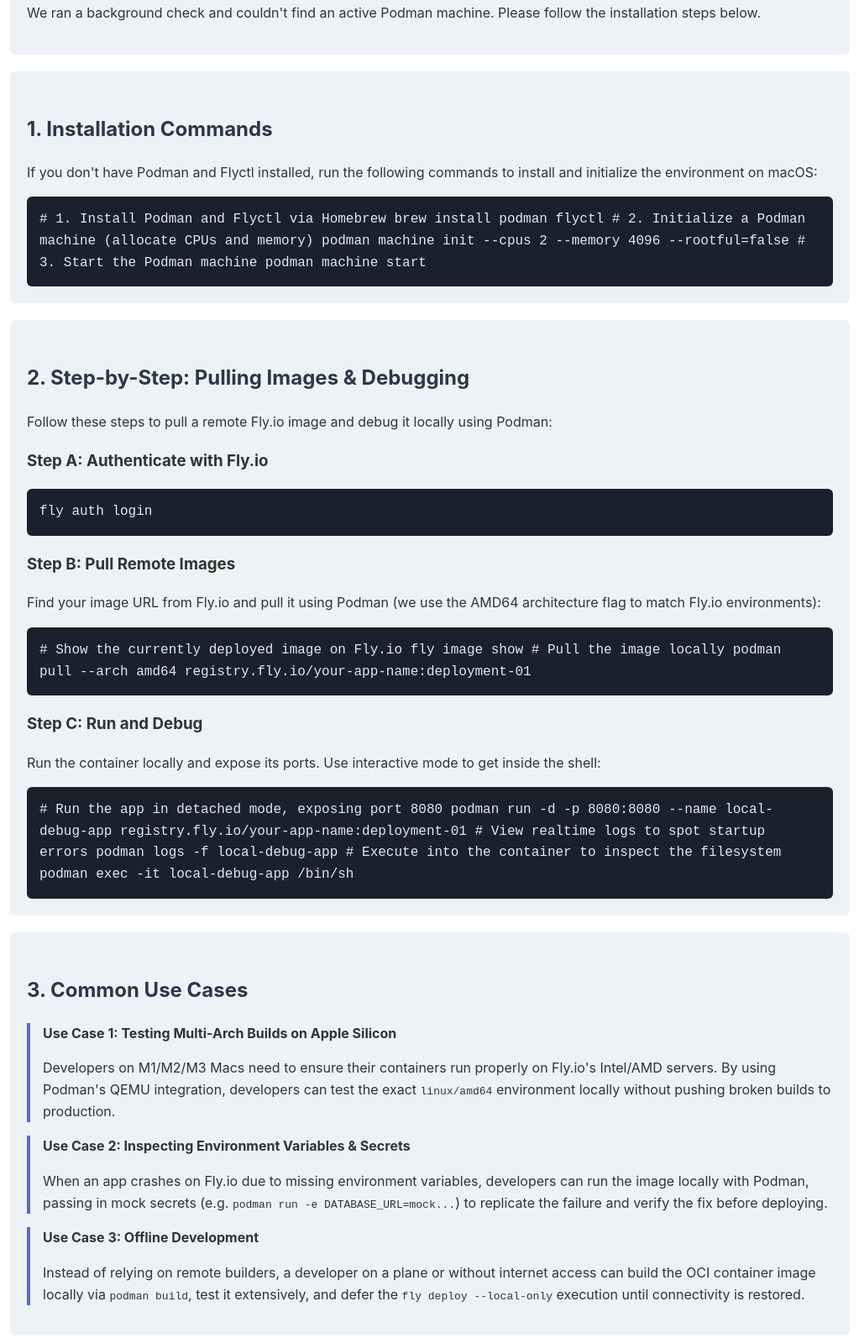
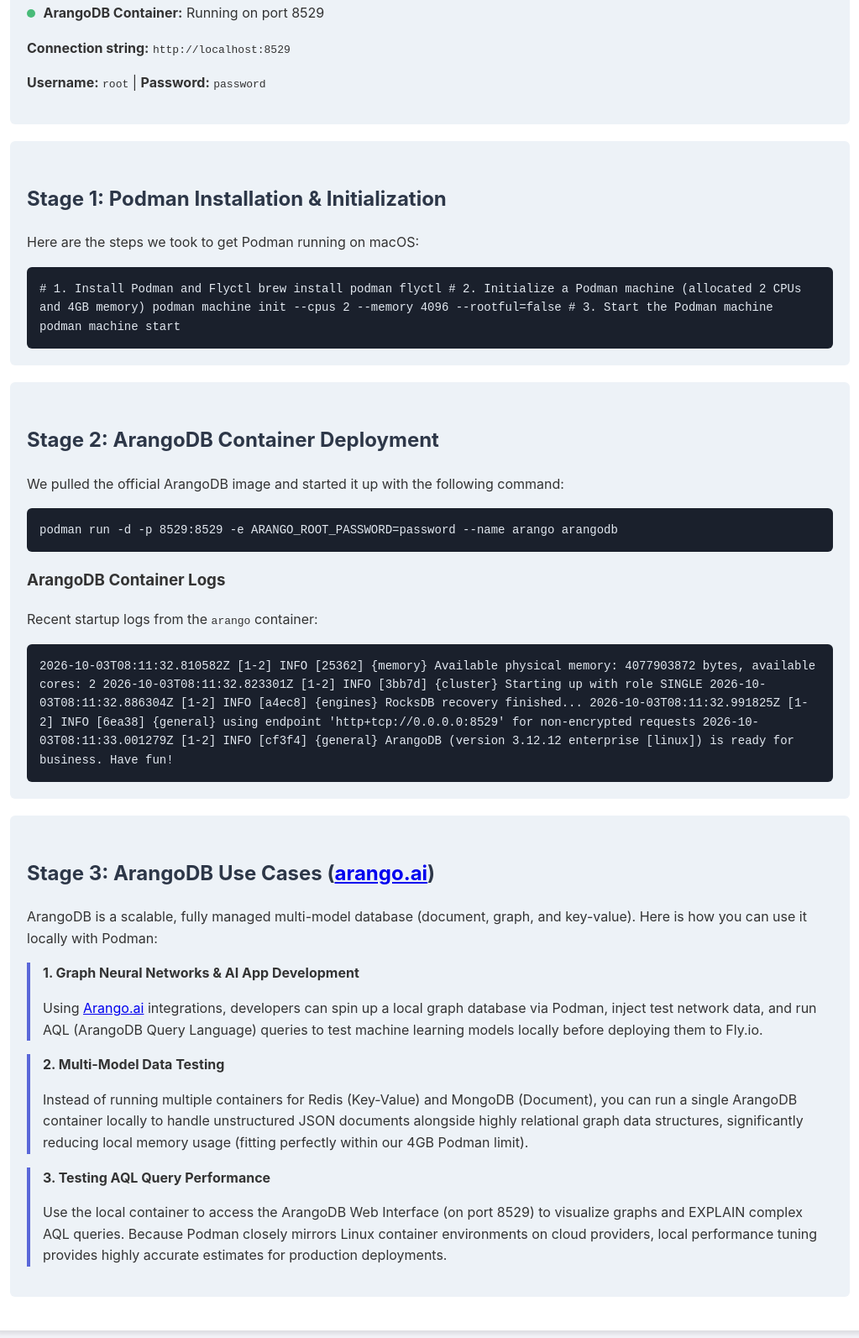
Before and after one commit to rifaterdemsahin/podman, a plain HTML site: page index.html in a window 1280 px wide. Shown: the part 293-1886 px from the top of the page at 84% size, without its empty margins (128-1151 px from the left). Drawn offline with Linux system fonts and the light colour scheme.

Commit message:
Add ArangoDB integration, use cases, and update documentation

```diff
--- a/index.html
+++ b/index.html
@@ -3,14 +3,14 @@
 <head>
     <meta charset="UTF-8">
     <meta name="viewport" content="width=device-width, initial-scale=1.0">
-    <title>Podman & Fly.io Local Debugging</title>
+    <title>Podman & ArangoDB Local Debugging</title>
     <style>
         body { font-family: -apple-system, BlinkMacSystemFont, "Segoe UI", Roboto, Helvetica, Arial, sans-serif; margin: 0; padding: 20px; background-color: #f4f4f9; color: #333; line-height: 1.6; }
         .container { max-width: 1000px; margin: 0 auto; background: #fff; padding: 20px; border-radius: 8px; box-shadow: 0 4px 6px rgba(0,0,0,0.1); }
         h1 { color: #5a67d8; border-bottom: 2px solid #e2e8f0; padding-bottom: 10px; }
         h2 { color: #2d3748; margin-top: 30px; }
         .card { background: #edf2f7; padding: 20px; border-radius: 6px; margin-bottom: 20px; }
-        .code-block { background-color: #1a202c; color: #e2e8f0; padding: 15px; border-radius: 6px; overflow-x: auto; font-family: "Courier New", Courier, monospace; }
+        .code-block { background-color: #1a202c; color: #e2e8f0; padding: 15px; border-radius: 6px; overflow-x: auto; font-family: "Courier New", Courier, monospace; font-size: 14px; }
         table { width: 100%; border-collapse: collapse; margin-top: 10px; }
         th, td { padding: 10px; text-align: left; border-bottom: 1px solid #cbd5e0; }
         th { background-color: #e2e8f0; }
@@ -18,26 +18,30 @@
         .status-red { background-color: #e53e3e; }
         .status-green { background-color: #48bb78; }
         .use-case { border-left: 4px solid #5a67d8; padding-left: 15px; margin-bottom: 15px; }
+        .nav { margin-bottom: 20px; }
+        .nav a { margin-right: 15px; text-decoration: none; color: #5a67d8; font-weight: bold; }
     </style>
 </head>
 <body>
     <div class="container">
-        <h1>Podman & Fly.io Guide & Dashboard</h1>
+        <h1>Podman & ArangoDB Integration Dashboard</h1>
 
         <div class="card">
             <h2>Current Install Status</h2>
-            <p><span class="status-dot status-red"></span> <strong>Podman State:</strong> Not Installed / Not Running</p>
-            <p>We ran a background check and couldn't find an active Podman machine. Please follow the installation steps below.</p>
+            <p><span class="status-dot status-green"></span> <strong>Podman State:</strong> Installed & Running</p>
+            <p><span class="status-dot status-green"></span> <strong>ArangoDB Container:</strong> Running on port 8529</p>
+            <p><strong>Connection string:</strong> <code>http://localhost:8529</code></p>
+            <p><strong>Username:</strong> <code>root</code> | <strong>Password:</strong> <code>password</code></p>
         </div>
 
         <div class="card">
-            <h2>1. Installation Commands</h2>
-            <p>If you don't have Podman and Flyctl installed, run the following commands to install and initialize the environment on macOS:</p>
+            <h2>Stage 1: Podman Installation & Initialization</h2>
+            <p>Here are the steps we took to get Podman running on macOS:</p>
             <div class="code-block">
-# 1. Install Podman and Flyctl via Homebrew
+# 1. Install Podman and Flyctl
 brew install podman flyctl
 
-# 2. Initialize a Podman machine (allocate CPUs and memory)
+# 2. Initialize a Podman machine (allocated 2 CPUs and 4GB memory)
 podman machine init --cpus 2 --memory 4096 --rootful=false
 
 # 3. Start the Podman machine
@@ -46,52 +50,40 @@
         </div>
 
         <div class="card">
-            <h2>2. Step-by-Step: Pulling Images & Debugging</h2>
-            <p>Follow these steps to pull a remote Fly.io image and debug it locally using Podman:</p>
-
-            <h3>Step A: Authenticate with Fly.io</h3>
-            <div class="code-block">fly auth login</div>
-
-            <h3>Step B: Pull Remote Images</h3>
-            <p>Find your image URL from Fly.io and pull it using Podman (we use the AMD64 architecture flag to match Fly.io environments):</p>
+            <h2>Stage 2: ArangoDB Container Deployment</h2>
+            <p>We pulled the official ArangoDB image and started it up with the following command:</p>
             <div class="code-block">
-# Show the currently deployed image on Fly.io
-fly image show
-
-# Pull the image locally
-podman pull --arch amd64 registry.fly.io/your-app-name:deployment-01
+podman run -d -p 8529:8529 -e ARANGO_ROOT_PASSWORD=password --name arango arangodb
             </div>
 
-            <h3>Step C: Run and Debug</h3>
-            <p>Run the container locally and expose its ports. Use interactive mode to get inside the shell:</p>
+            <h3>ArangoDB Container Logs</h3>
+            <p>Recent startup logs from the <code>arango</code> container:</p>
             <div class="code-block">
-# Run the app in detached mode, exposing port 8080
-podman run -d -p 8080:8080 --name local-debug-app registry.fly.io/your-app-name:deployment-01
-
-# View realtime logs to spot startup errors
-podman logs -f local-debug-app
-
-# Execute into the container to inspect the filesystem
-podman exec -it local-debug-app /bin/sh
+2026-10-03T08:11:32.810582Z [1-2] INFO [25362] {memory} Available physical memory: 4077903872 bytes, available cores: 2
+2026-10-03T08:11:32.823301Z [1-2] INFO [3bb7d] {cluster} Starting up with role SINGLE
+2026-10-03T08:11:32.886304Z [1-2] INFO [a4ec8] {engines} RocksDB recovery finished...
+2026-10-03T08:11:32.991825Z [1-2] INFO [6ea38] {general} using endpoint 'http+tcp://0.0.0.0:8529' for non-encrypted requests
+2026-10-03T08:11:33.001279Z [1-2] INFO [cf3f4] {general} ArangoDB (version 3.12.12 enterprise [linux]) is ready for business. Have fun!
             </div>
         </div>
 
         <div class="card">
-            <h2>3. Common Use Cases</h2>
+            <h2>Stage 3: ArangoDB Use Cases (<a href="https://arango.ai/" target="_blank">arango.ai</a>)</h2>
+            <p>ArangoDB is a scalable, fully managed multi-model database (document, graph, and key-value). Here is how you can use it locally with Podman:</p>
 
             <div class="use-case">
-                <strong>Use Case 1: Testing Multi-Arch Builds on Apple Silicon</strong>
-                <p>Developers on M1/M2/M3 Macs need to ensure their containers run properly on Fly.io's Intel/AMD servers. By using Podman's QEMU integration, developers can test the exact <code>linux/amd64</code> environment locally without pushing broken builds to production.</p>
+                <strong>1. Graph Neural Networks & AI App Development</strong>
+                <p>Using <a href="https://arango.ai/">Arango.ai</a> integrations, developers can spin up a local graph database via Podman, inject test network data, and run AQL (ArangoDB Query Language) queries to test machine learning models locally before deploying them to Fly.io.</p>
             </div>
 
             <div class="use-case">
-                <strong>Use Case 2: Inspecting Environment Variables & Secrets</strong>
-                <p>When an app crashes on Fly.io due to missing environment variables, developers can run the image locally with Podman, passing in mock secrets (e.g. <code>podman run -e DATABASE_URL=mock...</code>) to replicate the failure and verify the fix before deploying.</p>
+                <strong>2. Multi-Model Data Testing</strong>
+                <p>Instead of running multiple containers for Redis (Key-Value) and MongoDB (Document), you can run a single ArangoDB container locally to handle unstructured JSON documents alongside highly relational graph data structures, significantly reducing local memory usage (fitting perfectly within our 4GB Podman limit).</p>
             </div>
 
             <div class="use-case">
-                <strong>Use Case 3: Offline Development</strong>
-                <p>Instead of relying on remote builders, a developer on a plane or without internet access can build the OCI container image locally via <code>podman build</code>, test it extensively, and defer the <code>fly deploy --local-only</code> execution until connectivity is restored.</p>
+                <strong>3. Testing AQL Query Performance</strong>
+                <p>Use the local container to access the ArangoDB Web Interface (on port 8529) to visualize graphs and EXPLAIN complex AQL queries. Because Podman closely mirrors Linux container environments on cloud providers, local performance tuning provides highly accurate estimates for production deployments.</p>
             </div>
         </div>
 
```
Also changed, not shown: 1 other file.
